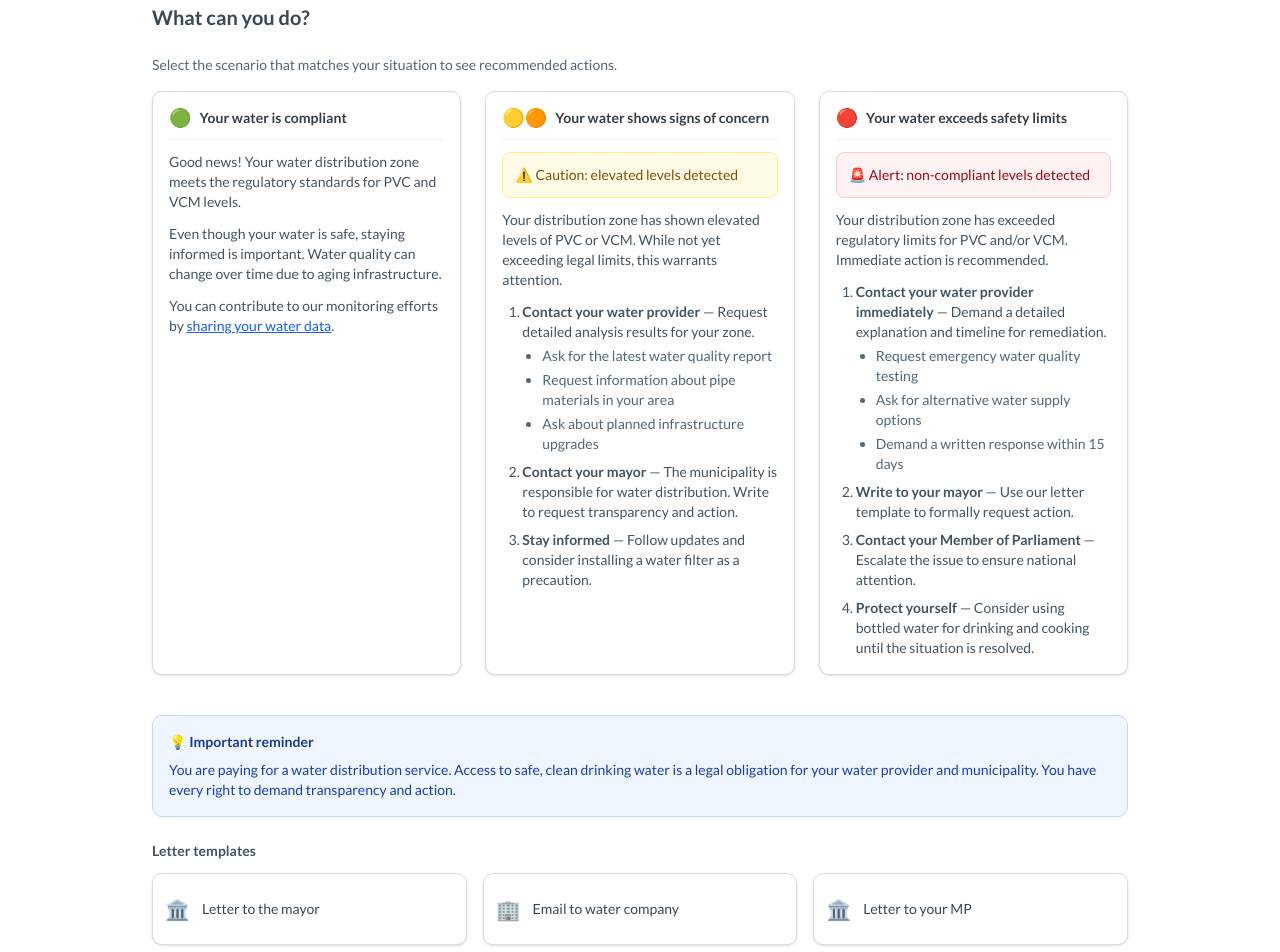
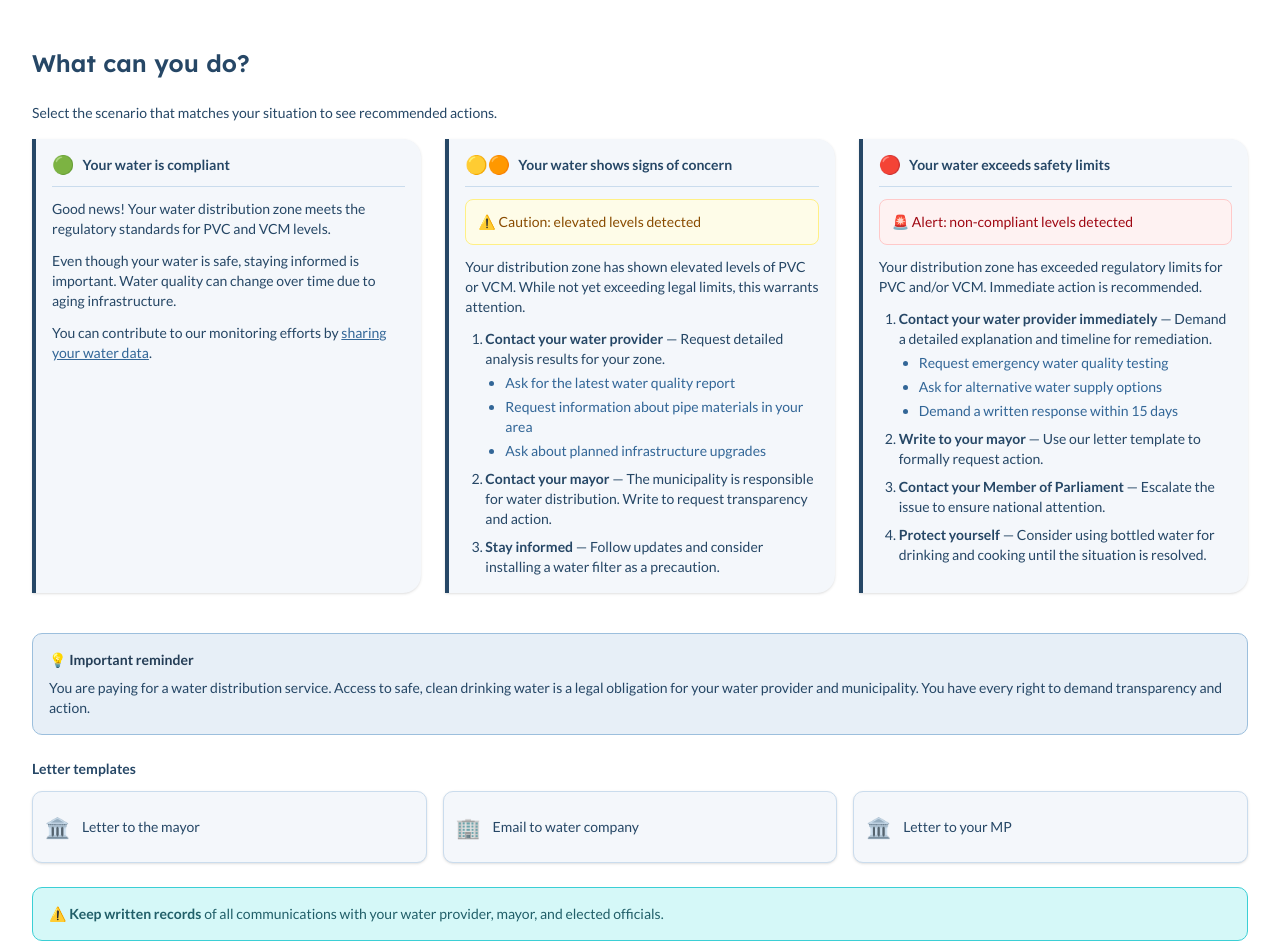
Before and after one commit to dataforgoodfr/14_VCMWaterWatch, a Next.js app in the folder webapp/: page /en/act in a window 1280 px wide. Shown: the part 400-1352 px from the top of the page. Built offline with nearby package versions, Linux system fonts and the light colour scheme.

Commit message:
#63 | Act page layout, action guide, zone panel, and style plan doc

```diff
--- a/webapp/app/[locale]/act/components/ActSearchSection.tsx
+++ b/webapp/app/[locale]/act/components/ActSearchSection.tsx
@@ -28,7 +28,7 @@ export default function ActSearchSection() {
 
 	return (
 		<div>
-			<h2 className='mb-4 text-xl font-semibold text-gray-800'>Find your distribution zone</h2>
+			<h2 className='text-navy-800 mb-4 font-[lexend] text-2xl font-semibold'>Find your distribution zone</h2>
 			<ActSearchBar onSelect={handleSelect} />
 			<ZoneResultPanel zone={zone} loading={loading} />
 		</div>
--- a/webapp/app/[locale]/act/components/ActionGuide.tsx
+++ b/webapp/app/[locale]/act/components/ActionGuide.tsx
@@ -4,8 +4,8 @@ import ActionGuideSidebar from './ActionGuideSidebar'
 export default function ActionGuide() {
 	return (
 		<div>
-			<h2 className='mb-6 text-xl font-semibold text-gray-800'>What can you do?</h2>
-			<p className='mb-4 text-sm text-gray-600'>
+			<h2 className='text-navy-800 mb-6 font-[lexend] text-2xl font-semibold'>What can you do?</h2>
+			<p className='text-navy-800 mb-4 text-sm'>
 				Select the scenario that matches your situation to see recommended actions.
 			</p>
 			<ScenarioColumns />
--- a/webapp/app/[locale]/act/components/ActionGuideSidebar.tsx
+++ b/webapp/app/[locale]/act/components/ActionGuideSidebar.tsx
@@ -84,9 +84,9 @@ export default function ActionGuideSidebar() {
 	return (
 		<div className='space-y-6'>
 			{/* Important reminder */}
-			<div className='rounded-lg border border-blue-200 bg-blue-50 p-4'>
-				<h4 className='text-sm font-semibold text-blue-900'>💡 Important reminder</h4>
-				<p className='mt-2 text-sm text-blue-800'>
+			<div className='border-navy-300 bg-navy-100 rounded-lg border p-4'>
+				<h4 className='text-navy-900 text-sm font-semibold'>💡 Important reminder</h4>
+				<p className='text-navy-800 mt-2 text-sm'>
 					You are paying for a water distribution service. Access to safe, clean drinking water is a legal obligation
 					for your water provider and municipality. You have every right to demand transparency and action.
 				</p>
@@ -94,24 +94,24 @@ export default function ActionGuideSidebar() {
 
 			{/* Letter templates */}
 			<div>
-				<h4 className='mb-3 text-sm font-semibold text-gray-700'>Letter templates</h4>
+				<h4 className='text-navy-800 mb-3 text-sm font-semibold'>Letter templates</h4>
 				<div className='grid grid-cols-1 gap-4 md:grid-cols-3'>
 					{templates.map((tpl, i) => (
 						<button
 							key={i}
 							onClick={() => setOpenTemplate(i)}
-							className='flex h-full min-h-[4.5rem] items-center gap-3 rounded-lg border border-gray-200 bg-white p-3 text-left shadow-sm transition hover:border-gray-300 hover:shadow'
+							className='border-navy-200 bg-navy-50 hover:border-navy-300 flex h-full min-h-[4.5rem] items-center gap-3 rounded-lg border p-3 text-left shadow-sm transition hover:shadow'
 						>
 							<span className='text-xl'>{tpl.icon}</span>
-							<span className='text-sm font-medium text-gray-800'>{tpl.title}</span>
+							<span className='text-navy-800 text-sm font-medium'>{tpl.title}</span>
 						</button>
 					))}
 				</div>
 			</div>
 
 			{/* Notice */}
-			<div className='rounded-lg border border-amber-200 bg-amber-50 p-4'>
-				<p className='text-sm text-amber-800'>
+			<div className='border-aqua-400 bg-aqua-100 rounded-lg border p-4'>
+				<p className='text-aqua-800 text-sm'>
 					⚠️ <strong>Keep written records</strong> of all communications with your water provider, mayor, and elected
 					officials.
 				</p>
--- a/webapp/app/[locale]/act/components/ScenarioColumns.tsx
+++ b/webapp/app/[locale]/act/components/ScenarioColumns.tsx
@@ -4,7 +4,7 @@ const scenarios = [
 		badge: '🟢',
 		title: 'Your water is compliant',
 		content: (
-			<div className='space-y-3 text-sm text-gray-700'>
+			<div className='text-navy-800 space-y-3 text-sm'>
 				<p>Good news! Your water distribution zone meets the regulatory standards for PVC and VCM levels.</p>
 				<p>
 					Even though your water is safe, staying informed is important. Water quality can change over time due to aging
@@ -12,7 +12,7 @@ const scenarios = [
 				</p>
 				<p>
 					You can contribute to our monitoring efforts by{' '}
-					<a href='#contribute' className='text-blue-600 underline'>
+					<a href='#contribute' className='text-navy-600 underline'>
 						sharing your water data
 					</a>
 					.
@@ -25,7 +25,7 @@ const scenarios = [
 		badge: '🟡🟠',
 		title: 'Your water shows signs of concern',
 		content: (
-			<div className='space-y-3 text-sm text-gray-700'>
+			<div className='text-navy-800 space-y-3 text-sm'>
 				<div className='rounded-md border border-yellow-200 bg-yellow-50 p-3'>
 					<p className='font-medium text-yellow-800'>⚠️ Caution: elevated levels detected</p>
 				</div>
@@ -36,7 +36,7 @@ const scenarios = [
 				<ol className='list-decimal space-y-2 pl-5'>
 					<li>
 						<strong>Contact your water provider</strong> — Request detailed analysis results for your zone.
-						<ul className='mt-1 list-disc space-y-1 pl-5 text-gray-600'>
+						<ul className='text-navy-600 mt-1 list-disc space-y-1 pl-5'>
 							<li>Ask for the latest water quality report</li>
 							<li>Request information about pipe materials in your area</li>
 							<li>Ask about planned infrastructure upgrades</li>
@@ -58,7 +58,7 @@ const scenarios = [
 		badge: '🔴',
 		title: 'Your water exceeds safety limits',
 		content: (
-			<div className='space-y-3 text-sm text-gray-700'>
+			<div className='text-navy-800 space-y-3 text-sm'>
 				<div className='rounded-md border border-red-200 bg-red-50 p-3'>
 					<p className='font-medium text-red-800'>🚨 Alert: non-compliant levels detected</p>
 				</div>
@@ -69,7 +69,7 @@ const scenarios = [
 					<li>
 						<strong>Contact your water provider immediately</strong> — Demand a detailed explanation and timeline for
 						remediation.
-						<ul className='mt-1 list-disc space-y-1 pl-5 text-gray-600'>
+						<ul className='text-navy-600 mt-1 list-disc space-y-1 pl-5'>
 							<li>Request emergency water quality testing</li>
 							<li>Ask for alternative water supply options</li>
 							<li>Demand a written response within 15 days</li>
@@ -97,11 +97,11 @@ export default function ScenarioColumns() {
 			{scenarios.map(scenario => (
 				<div
 					key={scenario.value}
-					className='flex h-full flex-col rounded-lg border border-gray-200 bg-white p-4 shadow-sm'
+					className='border-navy-800 bg-navy-50 flex h-full flex-col rounded-r-2xl border-l-4 p-4 shadow-sm'
 				>
-					<div className='mb-3 flex items-start gap-2 border-b border-gray-100 pb-3'>
+					<div className='border-navy-200 mb-3 flex items-start gap-2 border-b pb-3'>
 						<span className='text-lg leading-none'>{scenario.badge}</span>
-						<h3 className='text-sm font-semibold leading-snug text-gray-900'>{scenario.title}</h3>
+						<h3 className='text-navy-800 text-sm leading-snug font-semibold'>{scenario.title}</h3>
 					</div>
 					<div className='min-h-0 flex-1 text-sm'>{scenario.content}</div>
 				</div>
--- a/webapp/app/[locale]/act/components/ZoneResultPanel.tsx
+++ b/webapp/app/[locale]/act/components/ZoneResultPanel.tsx
@@ -11,12 +11,12 @@ interface ZoneResultPanelProps {
 export default function ZoneResultPanel({ zone, loading }: ZoneResultPanelProps) {
 	if (loading) {
 		return (
-			<div className='mt-6 animate-pulse rounded-lg border border-gray-200 bg-white p-6 shadow-sm'>
-				<div className='h-6 w-1/3 rounded bg-gray-200' />
-				<div className='mt-3 h-4 w-1/4 rounded bg-gray-200' />
+			<div className='border-navy-800 bg-navy-50 mt-6 animate-pulse rounded-r-2xl border-l-4 p-6 shadow-sm'>
+				<div className='bg-navy-200 h-6 w-1/3 rounded' />
+				<div className='bg-navy-200 mt-3 h-4 w-1/4 rounded' />
 				<div className='mt-6 space-y-3'>
 					{Array.from({ length: 4 }).map((_, i) => (
-						<div key={i} className='h-4 w-2/3 rounded bg-gray-100' />
+						<div key={i} className='bg-navy-100 h-4 w-2/3 rounded' />
 					))}
 				</div>
 			</div>
@@ -32,11 +32,11 @@ export default function ZoneResultPanel({ zone, loading }: ZoneResultPanelProps)
 	const config = colorCodeConfig[colorCode]
 
 	return (
-		<div className='mt-6 rounded-lg border border-gray-200 bg-white p-6 shadow-sm'>
+		<div className='border-navy-800 bg-navy-50 mt-6 rounded-r-2xl border-l-4 p-6 shadow-sm'>
 			<div className='flex items-start justify-between'>
 				<div>
-					<h3 className='text-lg font-semibold text-gray-900'>{fields.Name}</h3>
-					{fields.Country && <p className='text-sm text-gray-500'>{fields.Country.fields.Name}</p>}
+					<h3 className='text-navy-800 text-lg font-semibold'>{fields.Name}</h3>
+					{fields.Country && <p className='text-navy-600 text-sm'>{fields.Country.fields.Name}</p>}
 				</div>
 				<span
 					className={`inline-flex items-center gap-1.5 rounded-full px-3 py-1 text-xs font-medium ${config.bg} text-white`}
@@ -45,7 +45,7 @@ export default function ZoneResultPanel({ zone, loading }: ZoneResultPanelProps)
 				</span>
 			</div>
 
-			<div className='mt-4 border-t border-gray-100 pt-4'>
+			<div className='border-navy-200 mt-4 border-t pt-4'>
 				<dl className='space-y-2 text-sm'>
 					<Row label='Company' value={fields.ActorName?.join(', ')} />
 					<Row label='Contact' value={fields.ActorEmail?.join(', ')} />
@@ -61,8 +61,8 @@ export default function ZoneResultPanel({ zone, loading }: ZoneResultPanelProps)
 function Row({ label, value }: { label: string; value: string | null | undefined }) {
 	return (
 		<div className='flex gap-4'>
-			<dt className='w-28 shrink-0 font-medium text-gray-500'>{label}</dt>
-			<dd className='text-gray-900'>{value ?? '—'}</dd>
+			<dt className='text-navy-600 w-28 shrink-0 font-medium'>{label}</dt>
+			<dd className='text-navy-800'>{value ?? '—'}</dd>
 		</div>
 	)
 }
--- a/webapp/app/[locale]/act/page.tsx
+++ b/webapp/app/[locale]/act/page.tsx
@@ -1,10 +1,17 @@
+import { SectionSeparator } from '@/components/SectionSeparator'
+
 import ActSearchSection from './components/ActSearchSection'
 import ActionGuide from './components/ActionGuide'
 
 export default function ActPage() {
 	return (
-		<main className='mx-auto w-full max-w-5xl space-y-16 px-6 py-16'>
-			<h1 className='text-3xl font-semibold text-gray-900'>Take action</h1>
+		<main className='container mx-auto space-y-16 px-4 py-16 md:px-8'>
+			<div>
+				<h1 className='text-navy-800 font-[lexend] text-3xl font-semibold'>Take action</h1>
+				<div className='mt-6'>
+					<SectionSeparator />
+				</div>
+			</div>
 
 			{/* Step 1: Search */}
 			<section id='search'>
```
Also changed, not shown: 1 other file (tests, documents, lock files or other folders).
